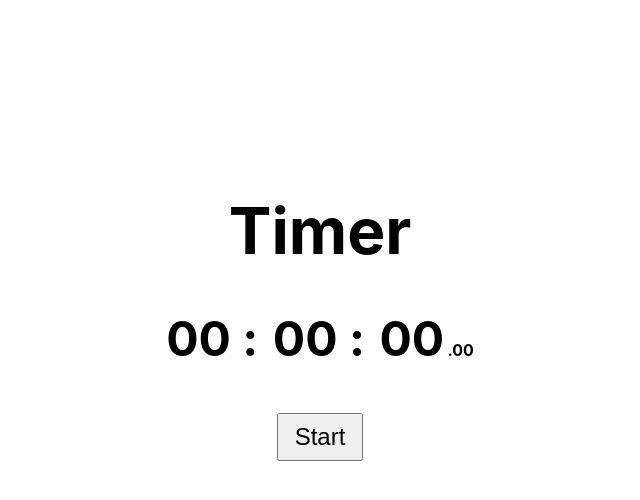
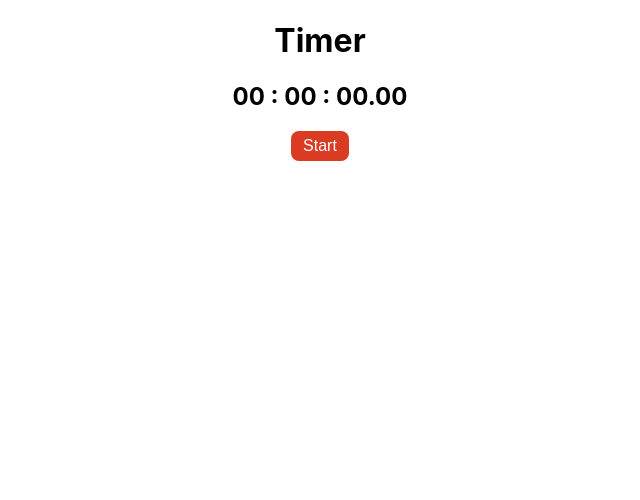
Before and after one commit to Youngpwd/react-timer, a React (Create React App) app: page / in a window 1280 px wide. Shown: the top 500 px of the page, without its empty margins (320-960 px from the left). Built offline with nearby package versions, Linux system fonts and the light colour scheme.

Commit message:
update css

```diff
--- a/src/components/App/App.css
+++ b/src/components/App/App.css
@@ -1,35 +1,34 @@
-.App {
+.Timers {
+  width: 180px;
+  margin: 0 auto;
   text-align: center;
-  font-size: 2rem;
-  margin: 10rem auto;
 }
 
-h1 {
-  margin: 0;
+#display {
+  margin-bottom: 20px;
+}
+#display span {
+  font-size: 36px;
+}
+#buttons button:nth-child(2) {
+  margin-left: 8px;
 }
 
-main {
-  display: flex;
-  flex-direction: column;
-  align-content: center;
-  width: 80%;
-  height: auto;
-  padding: 2rem;
-  margin: 0 auto;
+button {
+  font-size: 16px;
+  background-color: rgb(217, 60, 35);
+  color: #fff;
+  border-radius: 8px;
+  border: none;
+  padding: 6px 12px;
+  cursor: pointer;
 }
-
-.timer-section {
-  width: 100%;
+button:hover {
+  background-color: rgb(173, 47, 28);
 }
-
-@media only screen and (max-width: 400px) {
-  .App {
-    margin: 5rem auto;
-  }
+button:active {
+  background-color: rgb(130, 35, 21);
 }
-
-@media only screen and (max-width: 345px) {
-  h1 {
-    font-size: 3rem;
-  }
+button:focus {
+  outline: 0;
 }
--- a/src/components/App/App.js
+++ b/src/components/App/App.js
@@ -36,7 +36,7 @@ function App() {
   };
 
   return (
-    <div className="App">
+    <div className="Timers">
       <main>
         <h1>Timer</h1>
         <div className="timer-section">
--- a/src/components/Buttons/Buttons.css
+++ /dev/null
@@ -1,18 +0,0 @@
-.buttons {
-    display: flex;
-    justify-content: center;
-    margin: 0;
-}
-
-button {
-    padding: 0.5rem 1rem;
-    margin: 5px;
-    font-size: 1.5rem;
-    cursor: pointer;
-}
-
-@media only screen and (max-width: 345px) {
-    button {
-        font-size: 1rem;
-    }
-}
--- a/src/components/Buttons/Buttons.js
+++ b/src/components/Buttons/Buttons.js
@@ -1,5 +1,4 @@
 import React from "react";
-import "./Buttons.css";
 
 export function Buttons({ start, stop, reset, timerOn, time }) {
   return (
--- a/src/components/Timer/Timer.css
+++ /dev/null
@@ -1,30 +0,0 @@
-.timer {
-    display: flex;
-    flex-direction: column;
-    justify-content: center;
-    width: 100%;
-}
-
-h2 {
-    padding: 0px 20px;
-}
-
-span {
-    padding: 0 0.1rem;
-}
-
-.ms {
-    font-size: 1rem;
-}
-
-@media only screen and (max-width: 400px) {
-    .timer h2 {
-        font-size: 2.5rem;
-    }
-}
-
-@media only screen and (max-width: 345px) {
-    .timer h2 {
-        font-size: 1.8rem;
-    }
-}
--- a/src/components/Timer/Timer.js
+++ b/src/components/Timer/Timer.js
@@ -1,13 +1,14 @@
 import React from "react";
-import "./Timer.css";
 
 export function Timer({ time }) {
   return (
-    <div className="timer">
+    <div className="display">
       <h2>
-        <span>{("0" + Math.floor((time / 3600000))).slice(-2)} : </span>
+        <span>{("0" + Math.floor(time / 3600000)).slice(-2)} : </span>
         <span>{("0" + Math.floor((time / 60000) % 60)).slice(-2)} : </span>
-        <span className="seconds">{("0" + Math.floor((time / 1000) % 60)).slice(-2)}</span>
+        <span className="seconds">
+          {("0" + Math.floor((time / 1000) % 60)).slice(-2)}
+        </span>
         <span className="ms">.{("0" + ((time / 10) % 100)).slice(-2)}</span>
       </h2>
     </div>
--- a/src/index.css
+++ b/src/index.css
@@ -1,3 +1,8 @@
+html {
+  width: 100%;
+  height: auto;
+}
+
 body {
   margin: 0;
   font-family: -apple-system, BlinkMacSystemFont, 'Segoe UI', 'Roboto', 'Oxygen',
```
